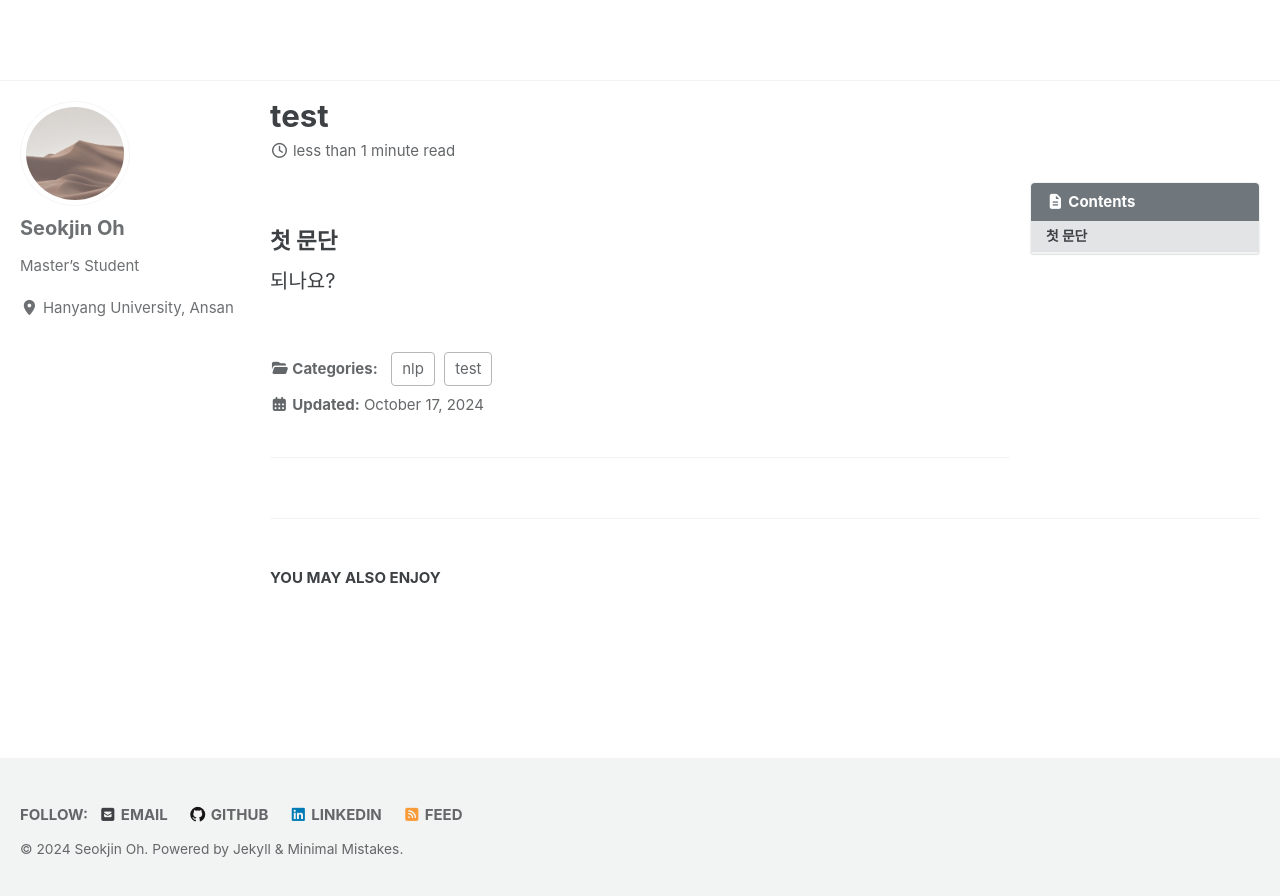
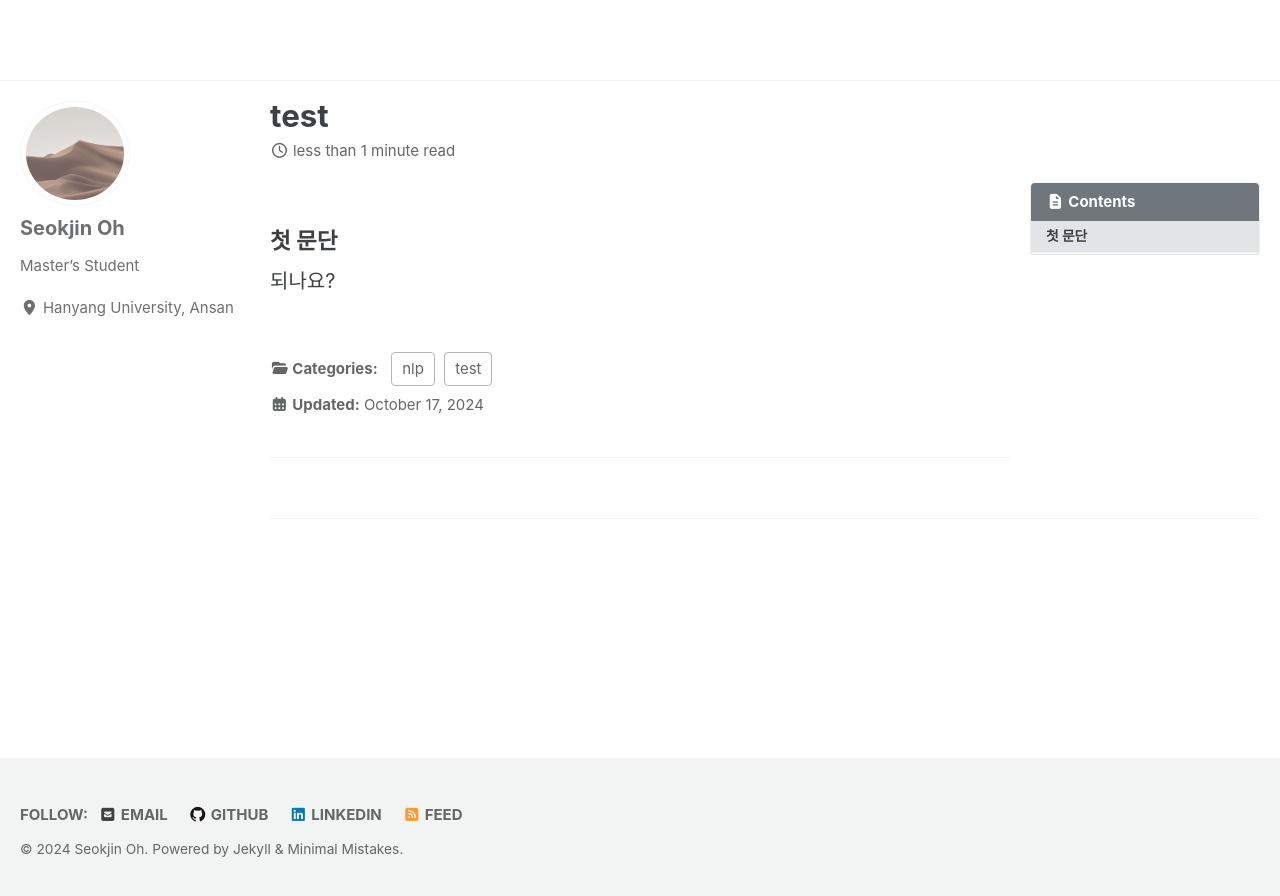
Before and after one commit to Oh-Seokjin/Oh-Seokjin.github.io, a Jekyll site: the page built from _posts/2024-10-17-test.md, in a window 1280 px wide. Shown: the top 896 px of the page. Built offline with Jekyll 4.4.1, drawn with Linux system fonts in a browser that asks for light colours; cached includes are drawn as plain includes.

Commit message:
Update page__related.html

```diff
--- a/_includes/page__related.html
+++ b/_includes/page__related.html
@@ -1,11 +1,11 @@
 {% assign posts = include.posts | where_exp: "post", "post.hidden != true" %}
 <div class="page__related">
-  {% include before-related.html %}
+  <!-- {% include before-related.html %}
   <h2 class="page__related-title">{{ site.data.ui-text[site.locale].related_label | default: "You May Also Enjoy" }}</h2>
   <div class="grid__wrapper">
     {% for post in posts limit:4 %}
       {% if post.id == page.id %}{% continue %}{% endif %}
       {% include archive-single.html type="grid" %}
     {% endfor %}
-  </div>
+  </div> -->
 </div>
```
